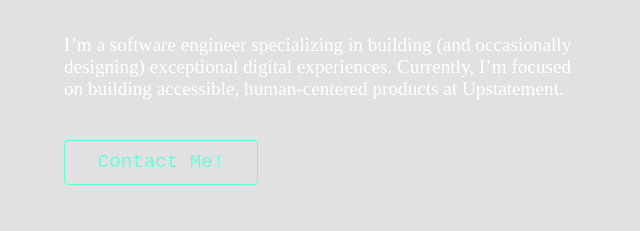
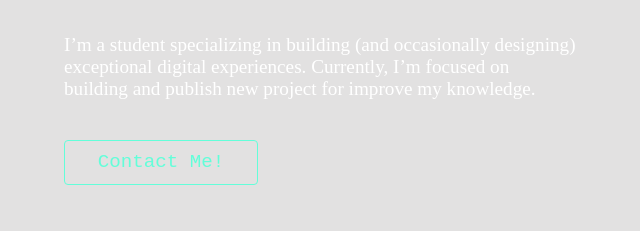
Before and after one commit to Shaileah7026/PORTFOLIO, a plain HTML site: page index.html in a window 1280 px wide. Shown: the part 420-651 px from the top of the page, 128-768 px from the left. Drawn offline with Linux system fonts and the light colour scheme; a script that the page names is missing.

Commit message:
Initial commit

```diff
--- a/index.html
+++ b/index.html
@@ -2,7 +2,7 @@
 <html lang="en">
 
 <head>
-  <meta charset="UTF-8">
+  <meta name="viewport" content="width=device-width, initial-scale=1.0">
   <title>Portfolio</title>
   <link rel="stylesheet" href="https://cdnjs.cloudflare.com/ajax/libs/font-awesome/4.7.0/css/font-awesome.min.css">
   <link rel="stylesheet" href="./style.css">
@@ -38,8 +38,8 @@
           <h1 class="heading">Shailesh Prajapati <br><span>I build things for the web.</span></h1>
 
           <div class="para">
-            <p>I’m a software engineer specializing in building (and occasionally designing) exceptional digital
-              experiences. Currently, I’m focused on building accessible, human-centered products at Upstatement.
+            <p>I’m a student specializing in building (and occasionally designing) exceptional digital
+              experiences. Currently, I’m focused on building and publish new project for improve my knowledge.
             </p>
           </div>
           <a href="#" class="contact-btn btn">Contact Me!</a>
```
